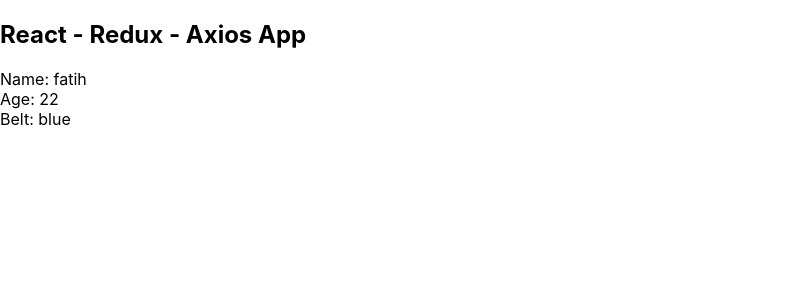
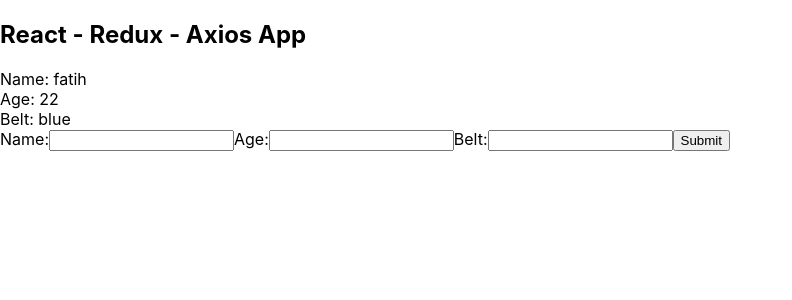
Before and after one commit to mfcandan/react-redux-axios, a React (Create React App) app: page / in a window 1280 px wide. Shown: the top 300 px of the page, without its empty margins (0-792 px from the left). Built offline with nearby package versions, Linux system fonts and the light colour scheme.

Commit message:
react form

```diff
--- /dev/null
+++ b/src/AddNinja.js
@@ -0,0 +1,35 @@
+import React, { Component } from 'react'
+
+class AddNinja extends Component {
+  state = {
+    name: null,
+    age: null,
+    belt: null
+  }
+  handleChange = (e) => {
+    this.setState({
+      [e.target.id]: e.target.value
+    });
+  }
+  handleSubmit = (e) => {
+    e.preventDefault();
+    console.log(this.state);
+  }
+  render() {
+    return (
+      <div>
+        <form onSubmit={this.handleSubmit}>
+          <label htmlFor="name">Name:</label>
+          <input type="text" id="name" onChange={this.handleChange} />
+          <label htmlFor="age">Age:</label>
+          <input type="text" id="age" onChange={this.handleChange} />
+          <label htmlFor="belt">Belt:</label>
+          <input type="text"id="belt" onChange={this.handleChange} />
+          <button>Submit</button>
+        </form>
+      </div>
+    )
+  }
+}
+
+export default AddNinja
--- a/src/App.js
+++ b/src/App.js
@@ -1,5 +1,6 @@
 import Ninjas from "./Ninjas";
 import {useState} from 'react';
+import AddNinja from './AddNinja'
 function App() {
   const [ninjas, setNinjas] = useState([
     {name:'fatih',age:22,belt:'blue',id:1},
@@ -9,6 +10,7 @@
     <div className="App">
       <h2>React - Redux - Axios App</h2>
       <Ninjas ninjas={ninjas}/>
+      <AddNinja />
     </div>
   );
 }
```
